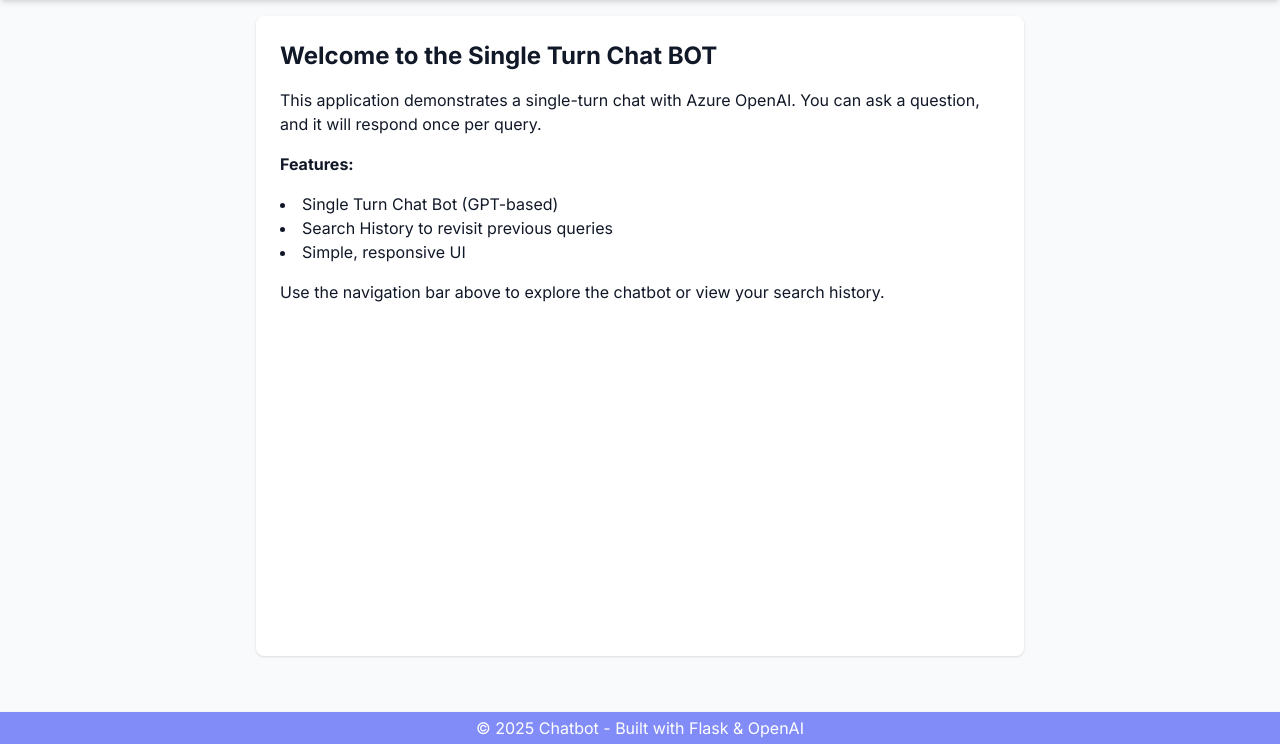
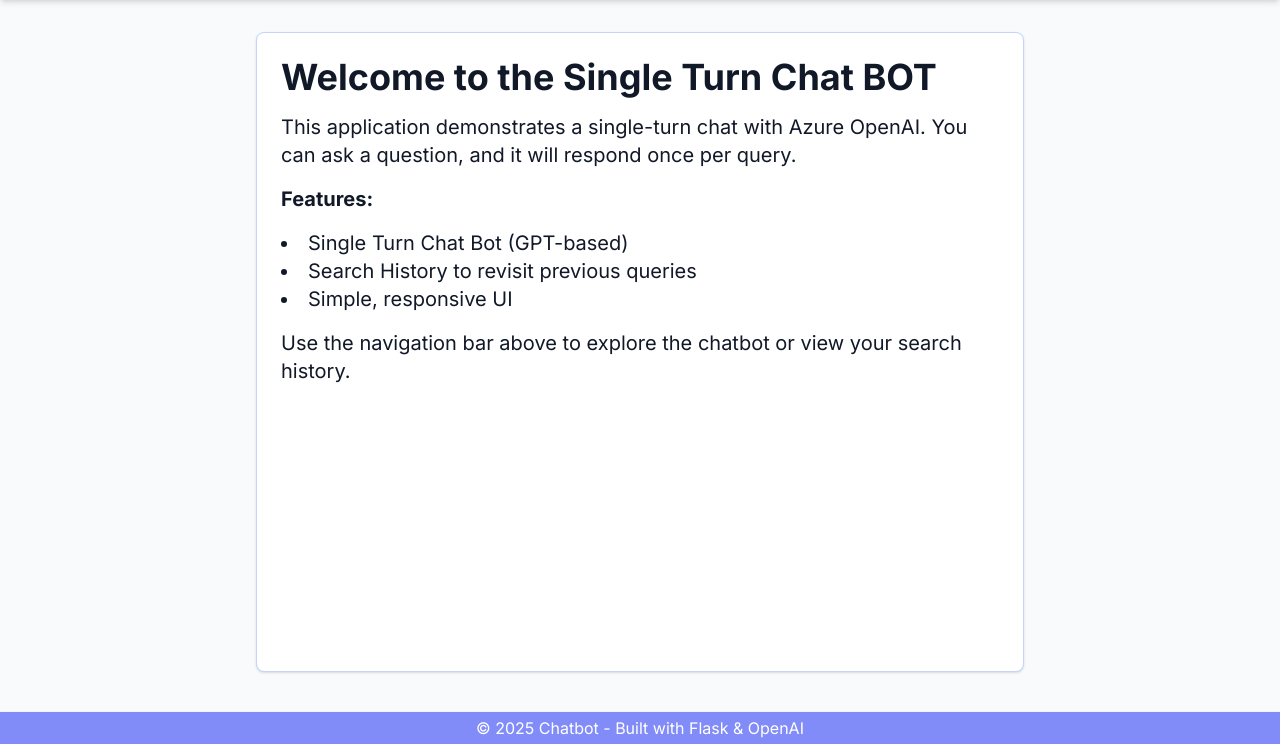
Before and after one commit to Swamy-s-Tech-Skills-Academy-AI-ML-Data/openai-chat-flask, a Flask app: page / in a window 1280 px wide. Shown: the part 56-800 px from the top of the page. Run offline with Flask 3, Linux system fonts and the light colour scheme; some libraries are stand-ins or nearby versions.

Commit message:
Look and Feel

```diff
--- a/website/static/globalstyles.css
+++ b/website/static/globalstyles.css
@@ -33,10 +33,10 @@ textarea {
 }
 
 #chat-box::-webkit-scrollbar-thumb {
-    background-color: #888;
+    background-color: #818cf8;
     border-radius: 6px;
 }
 
 #chat-box::-webkit-scrollbar-thumb:hover {
-    background-color: #555;
+    background-color: #4f46e5;
 }
--- a/website/templates/home.html
+++ b/website/templates/home.html
@@ -1,21 +1,21 @@
 {% extends "base.html" %}
 {% block title %}Home{% endblock %}
 {% block content %}
-<div class="max-w-3xl mx-auto bg-white p-6 rounded-lg shadow h-[80vh] overflow-y-auto">
-    <h2 class="text-2xl font-bold mb-4">Welcome to the Single Turn Chat BOT</h2>
-    <p class="mb-4">
+<div class="max-w-3xl mx-auto bg-white p-6 rounded-lg shadow h-[80vh] overflow-y-auto border border-indigo-200 mt-4">
+    <h2 class="text-4xl font-bold mb-4">Welcome to the Single Turn Chat BOT</h2>
+    <p class="mb-4 text-xl">
         This application demonstrates a single-turn chat with Azure OpenAI.
         You can ask a question, and it will respond once per query.
     </p>
-    <p class="mb-4">
+    <p class="mb-4 text-xl">
         <strong>Features:</strong>
     </p>
-    <ul class="list-disc list-inside mb-4">
+    <ul class="list-disc list-inside mb-4 text-xl">
         <li>Single Turn Chat Bot (GPT-based)</li>
         <li>Search History to revisit previous queries</li>
         <li>Simple, responsive UI</li>
     </ul>
-    <p class="mb-4">
+    <p class="mb-4 text-xl">
         Use the navigation bar above to explore the chatbot or view your search history.
     </p>
 </div>
--- a/website/templates/stchatbot.html
+++ b/website/templates/stchatbot.html
@@ -1,5 +1,5 @@
 {% extends "base.html" %}
-{% block title %}Home{% endblock %}
+{% block title %}Single Turn Chat{% endblock %}
 {% block content %}
 <div class="max-w-8xl mx-auto bg-white p-6 mt-4 rounded-lg shadow border border-indigo-200 h-[80vh] overflow-y-auto">
 
```
